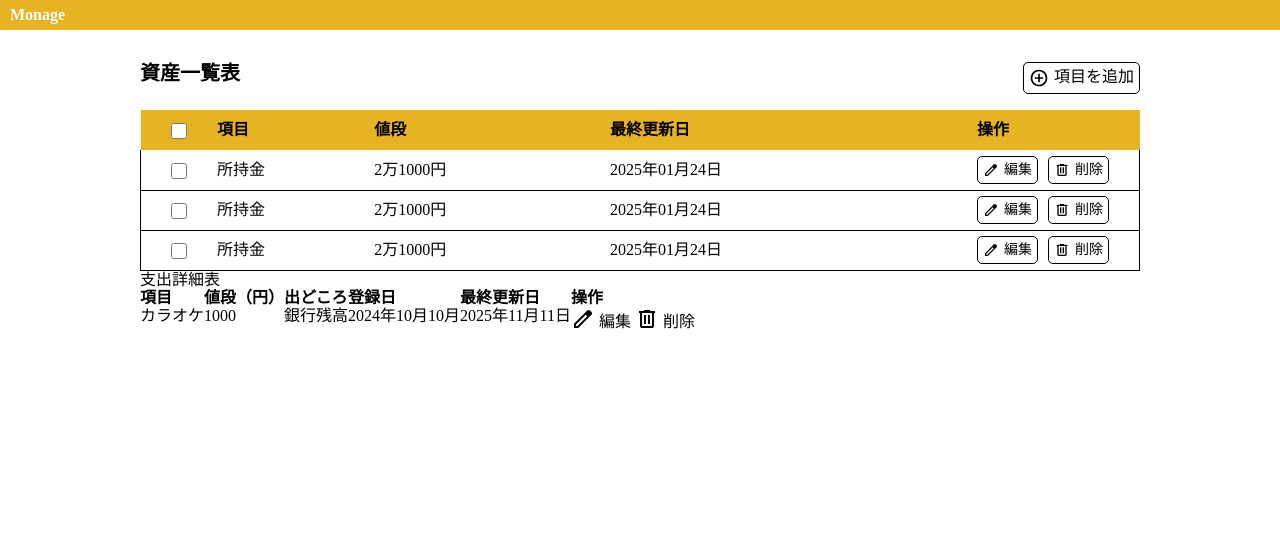
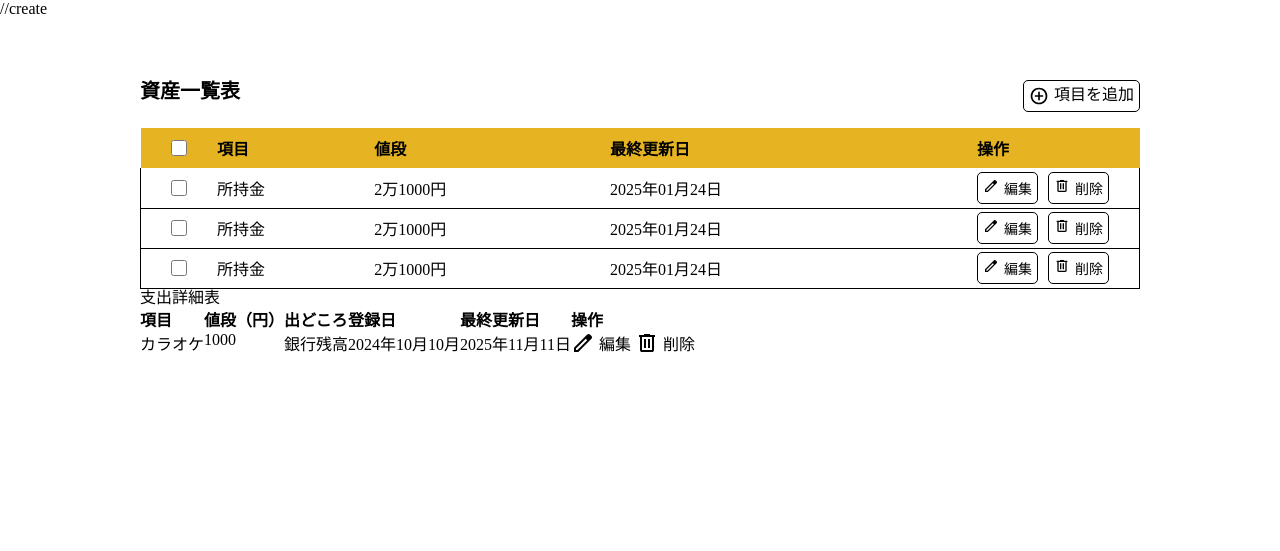
Before and after one commit to nagaiyume-pg/monage, a PHP site: page / in a window 1280 px wide. Shown: the top 551 px of the page. Before the commit the page ends 329 px from the top, so only its background shows below. Run offline with PHP 8.4, Linux system fonts and the light colour scheme.

Commit message:
update: ファイルを更新

```diff
--- a/assets/styles/style.css
+++ b/assets/styles/style.css
@@ -7,7 +7,7 @@
 
 /* ヘッダー */
 .site-header {
-    background-color: #E6B422;
+    /* background-color: #E6B422; */
     height: 30px;
     left: 0;
     position: fixed;
--- /dev/null
+++ b/create/index.php
@@ -0,0 +1,3 @@
+<?php
+    print_r($_SERVER)
+?>
--- a/index.php
+++ b/index.php
@@ -1,3 +1,10 @@
+<?php
+    print_r(value: $_SERVER['REQUEST_URI']);
+
+    if(print_r(value: $_SERVER['REQUEST_URI']) == '/monage/create/') {
+        echo 'create';
+    }
+?>
 <!DOCTYPE html>
 <html lang="ja">
     <head>
@@ -9,11 +16,12 @@
     <body class="page">
 
         <!-- ヘッダー -->
+        <!--
         <header class="site-header">
             <div class="site-header__container">
                 <span class="site-header__logo">Monage</span>
             </div>
-        </header>
+        </header>-->
 
         <!-- メインコンテンツ -->
         <main class="main-content">
```
Also changed, not shown: 1 other file.
